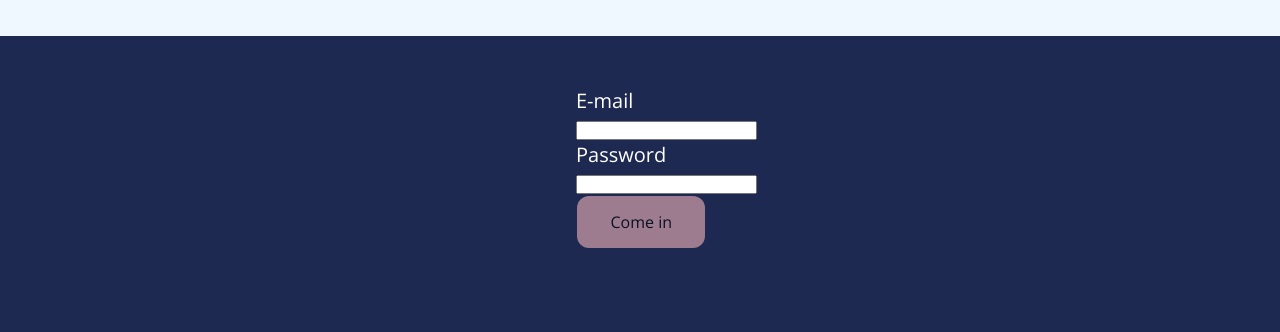
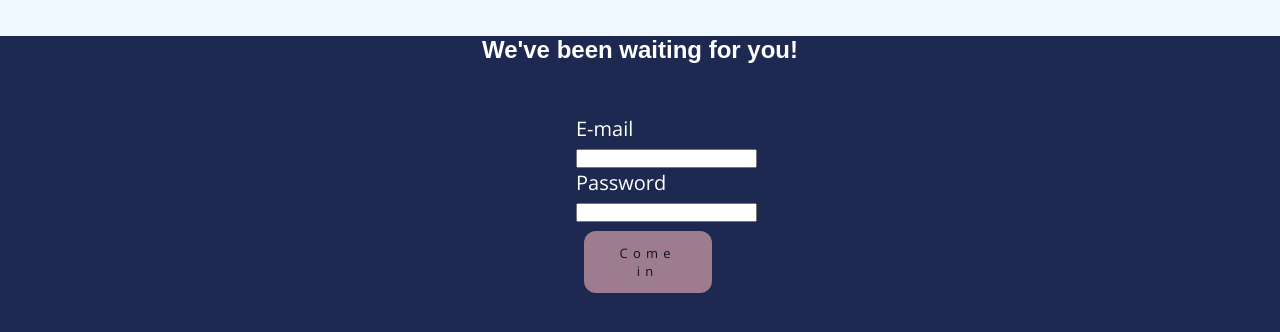
Before and after one commit to j-galkiewicz/EMPR-Platform, a React app: page / in a window 1280 px wide. Shown: the part 122-454 px from the top of the page. Built offline with nearby package versions, Linux system fonts and the light colour scheme; a web font is replaced by a local one.

Commit message:
login page

```diff
--- a/src/components/Login/LoginForm.js
+++ b/src/components/Login/LoginForm.js
@@ -12,6 +12,7 @@ export default function LoginForm() {
 
   return (
     <div className="LoginForm">
+    <h2 className="loginTitle">We've been waiting for you!</h2>
       <div className="flex">
         <form className="flex--Formwraper">
           <label className="input--email">
--- a/src/components/Login/_loginForm.scss
+++ b/src/components/Login/_loginForm.scss
@@ -1,7 +1,15 @@
 //LoginForm
 
+.loginTitle {
+    display: flex;
+    align-content: center;
+    justify-content: center;
+    color: white;
+    font-family: 'Yusei Magic', sans-serif;
+}
 .LoginForm {
     align-items: center;
+    background-color:rgb(29, 41, 81);
 }
 .flex {
     display: flex;
@@ -25,7 +33,8 @@
 .input {
     align-content: center;
     position: relative;
-    margin: 10%;
+
+    box-sizing: border-box;
 
     &--email,
     &--password {
@@ -37,14 +46,20 @@
 
 .btnSubmit{
     width: 100%;
-    padding: 3%;
-    margin: 1%;
+    padding: 10%;
+    margin: 6%;
     background-color: #f3b3bb;
+    letter-spacing: 0.4em;
     opacity: 0.6;
     cursor: pointer;
-    padding: 15px 25px;
+    padding: 13px 25px;
     border-radius: 12px;
     border: none;
     font-family: inherit;
-    font-size: 16px;
-}
+    font-size: 13px;
+    &:hover {
+        letter-spacing: 0.4em;
+        background-color:rgb(99, 96, 96);
+        opacity: .8;
+        }
+    }
```
Also changed, not shown: 1 other file.
